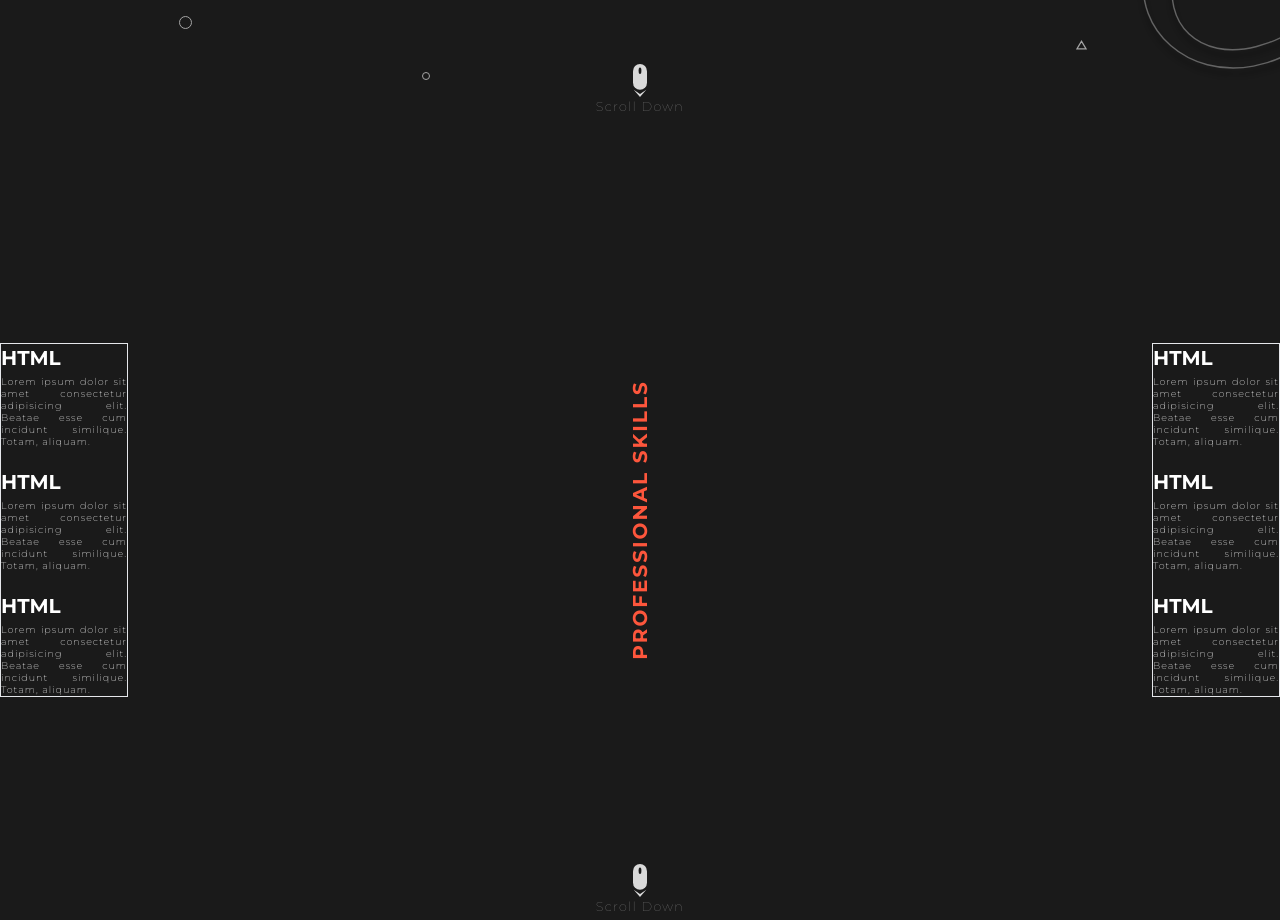
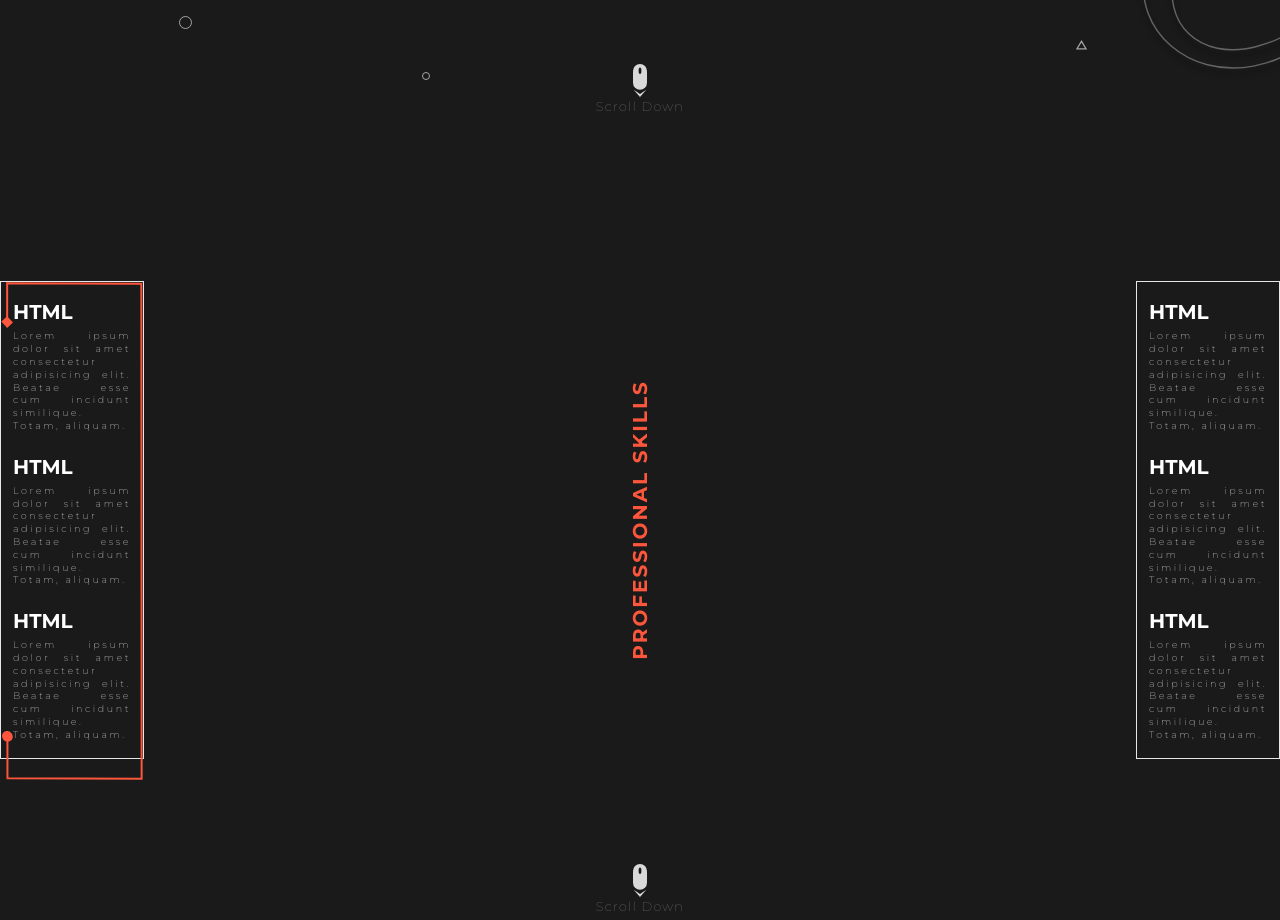
Before and after one commit to pravesh-dev/Portfolio, a React (Vite) app: page / in a window 1280 px wide. Shown: the part 1480-2400 px from the top of the page. Built offline with nearby package versions, Linux system fonts and the light colour scheme.

Commit message:
in skill component done some adjustment in paragraph and containers and imported line images

```diff
--- a/src/Components/Skills.jsx
+++ b/src/Components/Skills.jsx
@@ -1,42 +1,66 @@
-import React from 'react'
+import React from "react";
 import mouse from "../assets/images/icon/scrollMouse.svg";
+import lineLeft from '../assets/images/Skills/lineLeft.svg'
+import lineRight from '../assets/images/Skills/lineRight.svg'
 
 function Skills() {
   return (
-    <div className='w-full h-screen relative flex justify-between items-center'>
+    <div className="relative">
+      {/* here will import decoration */}
 
-      <div className='w-32 border flex flex-col gap-5'>
-        <div className='flex flex-col gap-1'>
-          <h2 className='text-white text-xl font-bold'>HTML</h2>
-          <p className='text-[0.6rem] text-white font-extralight tracking-widest leading-3 text-justify'>Lorem ipsum dolor sit amet consectetur adipisicing elit. Beatae esse cum incidunt similique. Totam, aliquam.</p>
+      <div className="w-full h-screen relative flex justify-between items-center">
+        <div className="w-36 border flex flex-col gap-5 px-3 py-4 relative">
+          <img src={lineLeft} className="w-full absolute right-0 top-0" alt="" />
+          <div className="flex flex-col gap-1">
+            <h2 className="text-white text-xl font-bold">HTML</h2>
+            <p className="text-[0.6rem] text-neutral-300 font-extralight tracking-[0.16rem] leading-[0.8rem] text-justify">
+              Lorem ipsum dolor sit amet consectetur adipisicing elit. Beatae
+              esse cum incidunt similique. Totam, aliquam.
+            </p>
           </div>
-        <div className='flex flex-col gap-1'>
-          <h2 className='text-white text-xl font-bold'>HTML</h2>
-          <p className='text-[0.6rem] text-white font-extralight tracking-widest leading-3 text-justify'>Lorem ipsum dolor sit amet consectetur adipisicing elit. Beatae esse cum incidunt similique. Totam, aliquam.</p>
+          <div className="flex flex-col gap-1">
+            <h2 className="text-white text-xl font-bold">HTML</h2>
+            <p className="text-[0.6rem] text-neutral-300 font-extralight tracking-[0.16rem] leading-[0.8rem] text-justify">
+              Lorem ipsum dolor sit amet consectetur adipisicing elit. Beatae
+              esse cum incidunt similique. Totam, aliquam.
+            </p>
           </div>
-        <div className='flex flex-col gap-1'>
-          <h2 className='text-white text-xl font-bold'>HTML</h2>
-          <p className='text-[0.6rem] text-white font-extralight tracking-widest leading-3 text-justify'>Lorem ipsum dolor sit amet consectetur adipisicing elit. Beatae esse cum incidunt similique. Totam, aliquam.</p>
+          <div className="flex flex-col gap-1">
+            <h2 className="text-white text-xl font-bold">HTML</h2>
+            <p className="text-[0.6rem] text-neutral-300 font-extralight tracking-[0.16rem] leading-[0.8rem] text-justify">
+              Lorem ipsum dolor sit amet consectetur adipisicing elit. Beatae
+              esse cum incidunt similique. Totam, aliquam.
+            </p>
           </div>
         </div>
 
-    <h1 className='text-primary text-xl font-bold tracking-widest -rotate-90 whitespace-nowrap absolute left-1/2 -translate-x-1/2'>PROFESSIONAL SKILLS</h1>
+        <h1 className="text-primary text-xl font-bold tracking-widest -rotate-90 whitespace-nowrap absolute left-1/2 -translate-x-1/2">
+          PROFESSIONAL SKILLS
+        </h1>
 
-      <div className='w-32 border flex flex-col gap-5'>
-        <div className='flex flex-col gap-1'>
-          <h2 className='text-white text-xl font-bold'>HTML</h2>
-          <p className='text-[0.6rem] text-white font-extralight tracking-widest leading-3 text-justify'>Lorem ipsum dolor sit amet consectetur adipisicing elit. Beatae esse cum incidunt similique. Totam, aliquam.</p>
+        <div className="w-36 border flex flex-col gap-5 px-3 py-4">
+          <div className="flex flex-col gap-1">
+            <h2 className="text-white text-xl font-bold">HTML</h2>
+            <p className="text-[0.6rem] text-neutral-300 font-extralight tracking-[0.16rem] leading-[0.8rem] text-justify">
+              Lorem ipsum dolor sit amet consectetur adipisicing elit. Beatae
+              esse cum incidunt similique. Totam, aliquam.
+            </p>
           </div>
-        <div className='flex flex-col gap-1'>
-          <h2 className='text-white text-xl font-bold'>HTML</h2>
-          <p className='text-[0.6rem] text-white font-extralight tracking-widest leading-3 text-justify'>Lorem ipsum dolor sit amet consectetur adipisicing elit. Beatae esse cum incidunt similique. Totam, aliquam.</p>
+          <div className="flex flex-col gap-1">
+            <h2 className="text-white text-xl font-bold">HTML</h2>
+            <p className="text-[0.6rem] text-neutral-300 font-extralight tracking-[0.16rem] leading-[0.8rem] text-justify">
+              Lorem ipsum dolor sit amet consectetur adipisicing elit. Beatae
+              esse cum incidunt similique. Totam, aliquam.
+            </p>
           </div>
-        <div className='flex flex-col gap-1'>
-          <h2 className='text-white text-xl font-bold'>HTML</h2>
-          <p className='text-[0.6rem] text-white font-extralight tracking-widest leading-3 text-justify'>Lorem ipsum dolor sit amet consectetur adipisicing elit. Beatae esse cum incidunt similique. Totam, aliquam.</p>
+          <div className="flex flex-col gap-1">
+            <h2 className="text-white text-xl font-bold">HTML</h2>
+            <p className="text-[0.6rem] text-neutral-300 font-extralight tracking-[0.16rem] leading-[0.8rem] text-justify">
+              Lorem ipsum dolor sit amet consectetur adipisicing elit. Beatae
+              esse cum incidunt similique. Totam, aliquam.
+            </p>
           </div>
         </div>
-
 
         <div className="w-full absolute bottom-3  flex flex-col justify-center items-center lg:bottom-1">
           <img className="w-[0.6rem] lg:w-[0.9rem]" src={mouse} alt="" />
@@ -45,7 +69,8 @@ function Skills() {
           </p>
         </div>
       </div>
-  )
+    </div>
+  );
 }
 
-export default Skills
+export default Skills;
```
Lines whose indentation alone changed are shown as unchanged.
